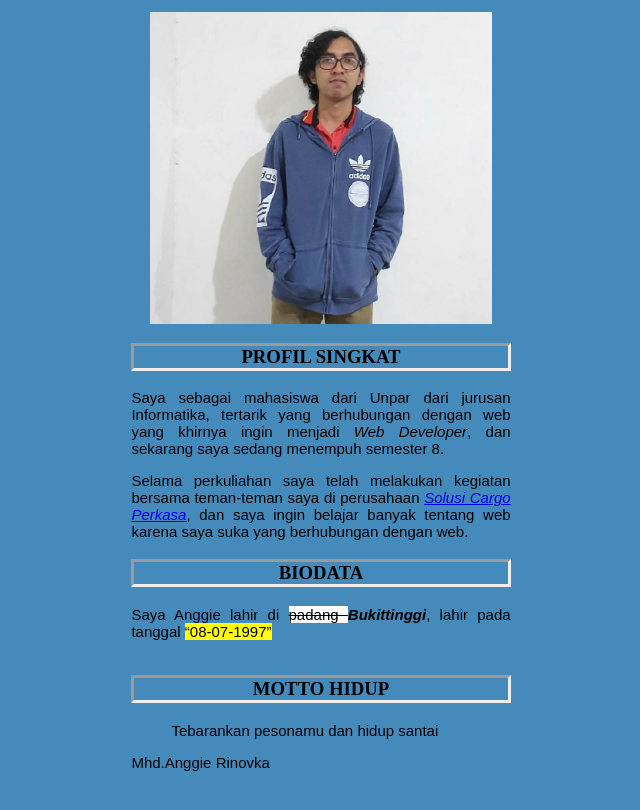
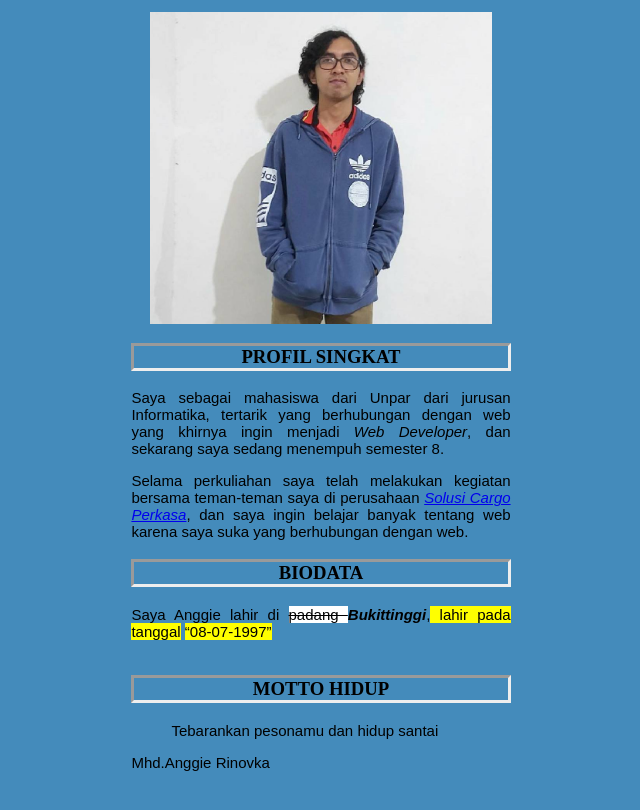
Before and after one commit to MhdAnggieRinovka/MhdAnggieRinovka.github.io, a plain HTML site: page index.html in a window 1280 px wide. Shown: the part 100-910 px from the top of the page, without its empty margins (319-959 px from the left). Drawn offline with Linux system fonts and the light colour scheme.

Commit message:
give tag

```diff
--- a/index.html
+++ b/index.html
@@ -24,7 +24,7 @@
          <h3 id="biodata">Biodata</h3>
 
          <p>
-             Saya Anggie lahir di <del> padang </del> <b><i>Bukittinggi</i></b>, lahir pada tanggal <mark id="value"><q>08-07-1997</q></mark>
+             Saya Anggie lahir di <del> padang </del> <b><i>Bukittinggi</i></b>,<mark aria-hidden="true" id="lahir"> lahir pada tanggal</mark> <mark id="value"><q>08-07-1997</q></mark>
              <br><br>
          </p>
          <h3 id="motto">Motto Hidup</h3>
```
